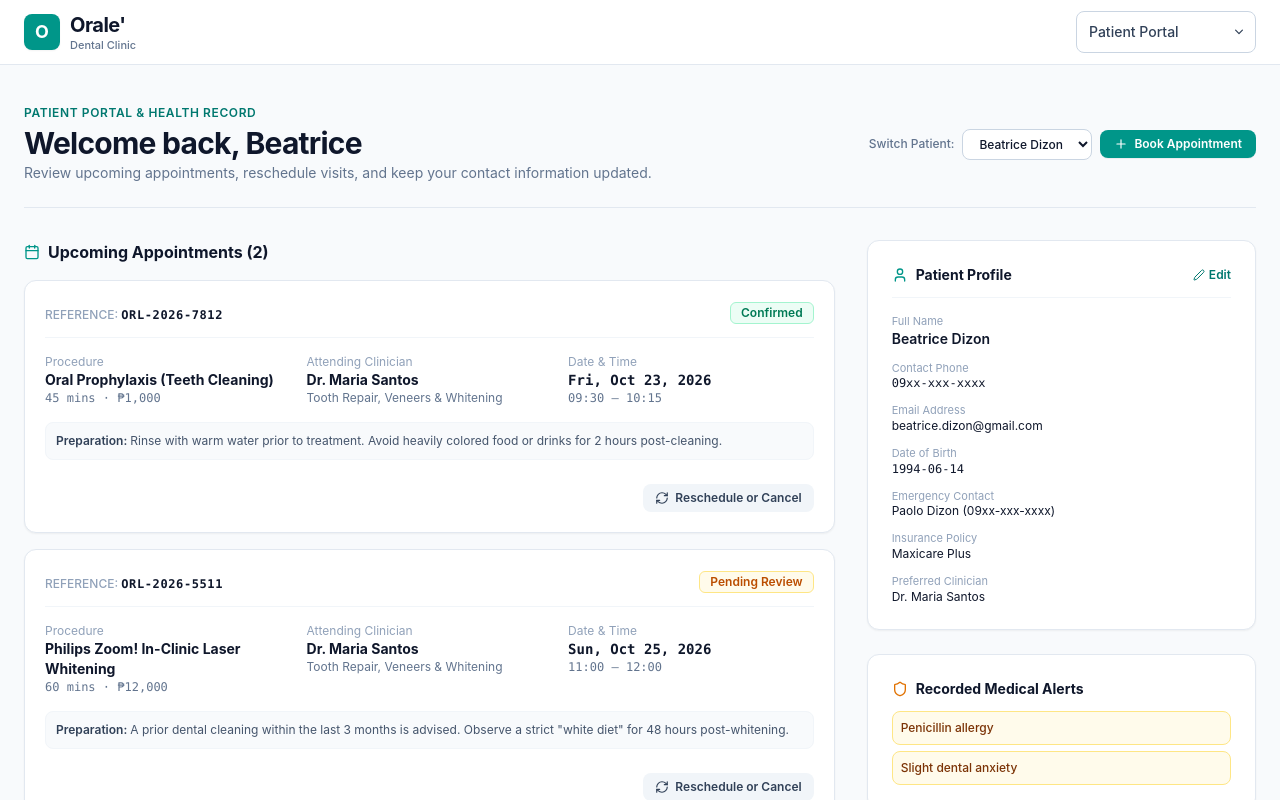
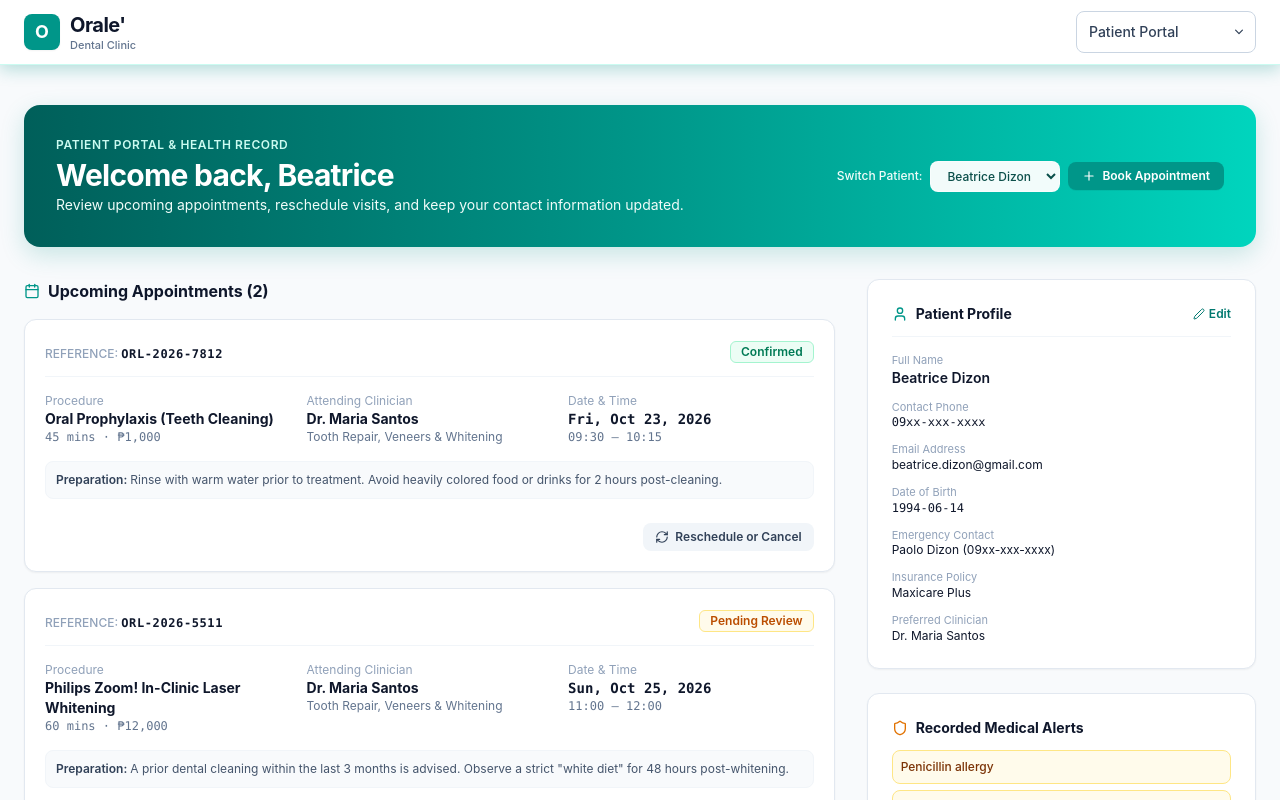
Before and after one commit to vellex2407/Orale-, a React (Vite) app: page / in a window 1280 px wide. Both pictures are taken after a click on the button "Patient Account". Shown: the top 800 px of the page. Built offline with nearby package versions, Linux system fonts and the light colour scheme.

Commit message:
Update dentist and petient portal

```diff
--- a/src/components/dentist/DentistPortal.tsx
+++ b/src/components/dentist/DentistPortal.tsx
@@ -56,7 +56,7 @@ export const DentistPortal: React.FC<DentistPortalProps> = ({
     <div className="py-8 bg-slate-100 min-h-[calc(100vh-140px)]">
       <div className="max-w-7xl mx-auto px-4 sm:px-6 space-y-6">
         {/* Clinician Header with Switcher */}
-        <div className="flex flex-col sm:flex-row sm:items-center justify-between gap-4 pb-4 border-b border-slate-200">
+        <div className="flex flex-col sm:flex-row sm:items-center justify-between gap-4 min-w-0 p-6 sm:p-8 rounded-2xl bg-gradient-to-r from-teal-800 via-teal-600 to-teal-400 shadow-[0_8px_24px_rgba(13,148,136,0.30)]">
           <div className="flex items-center gap-3">
             <img
               src={activeDentist?.avatarUrl}
@@ -65,22 +65,22 @@ export const DentistPortal: React.FC<DentistPortalProps> = ({
               referrerPolicy="no-referrer"
             />
             <div>
-              <div className="text-xs font-semibold uppercase tracking-wider text-teal-800">
+              <div className="text-xs font-semibold uppercase tracking-wider text-teal-100">
                 Operatory Clinical View
               </div>
-              <h1 className="text-xl sm:text-2xl font-bold tracking-tight text-slate-900">
+              <h1 className="text-xl sm:text-2xl font-bold tracking-tight text-white">
                 {activeDentist?.name} — Chairside Schedule
               </h1>
-              <p className="text-xs text-slate-500">{activeDentist?.title}</p>
+              <p className="text-xs text-teal-50">{activeDentist?.title}</p>
             </div>
           </div>
 
-          <div className="flex items-center gap-2">
-            <span className="text-xs text-slate-500 font-medium">Switch Clinician:</span>
+          <div className="flex flex-col sm:flex-row sm:items-center gap-2 w-full sm:w-auto min-w-0">
+            <span className="text-xs text-teal-50 font-medium whitespace-nowrap">Switch Clinician:</span>
             <select
               value={selectedDentistId}
               onChange={(e) => setSelectedDentistId(e.target.value)}
-              className="bg-white border border-slate-300 rounded-lg px-3 py-1.5 text-xs text-slate-900 font-semibold"
+              className="w-full sm:w-auto min-w-0 max-w-full bg-white/95 border border-white/50 rounded-lg px-3 py-1.5 text-xs text-teal-900 font-semibold focus:ring-2 focus:ring-teal-200 focus:outline-hidden"
             >
               {dentists.map((d) => (
                 <option key={d.id} value={d.id}>
--- a/src/components/layout/Navbar.tsx
+++ b/src/components/layout/Navbar.tsx
@@ -82,7 +82,7 @@ export const Navbar: React.FC<NavbarProps> = ({
 
 
   return (
-    <header className="sticky top-0 z-40 bg-white/95 backdrop-blur-md border-b border-slate-200">
+    <header className="sticky top-0 z-40 bg-white/95 backdrop-blur-md border-b border-teal-100 shadow-[0_4px_16px_rgba(13,148,136,0.30)]">
 
 
       {/* Top Bar Contract (Strict 3 Zones separated by gap-8) */}
@@ -229,7 +229,7 @@ export const Navbar: React.FC<NavbarProps> = ({
                   ? 'Patient Portal'
                   : activeView === 'admin'
                   ? 'Admin Dashboard'
-                  : 'Dentist Schedule'}
+                  : 'Dentist Portal'}
               </span>
 
               <svg
@@ -254,7 +254,7 @@ export const Navbar: React.FC<NavbarProps> = ({
                   { value: 'home', label: 'Patient Site' },
                   { value: 'portal', label: 'Patient Portal' },
                   { value: 'admin', label: 'Admin Dashboard' },
-                  { value: 'dentist', label: 'Dentist Schedule' },
+                  { value: 'dentist', label: 'Dentist Portal' },
                 ].map((option) => (
                   <button
                     key={option.value}
--- a/src/components/patient/PatientPortal.tsx
+++ b/src/components/patient/PatientPortal.tsx
@@ -83,26 +83,26 @@ export const PatientPortal: React.FC<PatientPortalProps> = ({
     <div className="py-10 bg-slate-50 min-h-[calc(100vh-140px)]">
       <div className="max-w-7xl mx-auto px-4 sm:px-6">
         {/* Header Strip with Patient Switcher */}
-        <div className="flex flex-col md:flex-row md:items-center justify-between gap-4 mb-8 pb-6 border-b border-slate-200">
+        <div className="flex flex-col md:flex-row md:items-center justify-between gap-4 mb-8 p-6 sm:p-8 rounded-2xl bg-gradient-to-r from-teal-800 via-teal-600 to-teal-400 shadow-[0_8px_24px_rgba(13,148,136,0.20)]">
           <div>
-            <div className="text-xs font-semibold uppercase tracking-wider text-teal-700">
+            <div className="text-xs font-semibold uppercase tracking-wider text-teal-100">
               Patient Portal & Health Record
             </div>
-            <h1 className="text-2xl sm:text-3xl font-bold tracking-tight text-slate-900 mt-1">
+            <h1 className="text-2xl sm:text-3xl font-bold tracking-tight text-white mt-1">
               Welcome back, {currentPatient?.firstName}
             </h1>
-            <p className="text-xs sm:text-sm text-slate-500 mt-0.5">
+            <p className="text-xs sm:text-sm text-teal-50 mt-0.5">
               Review upcoming appointments, reschedule visits, and keep your contact information updated.
             </p>
           </div>
 
           {/* Patient Profile Quick Switcher (Demo portfolio helper) */}
           <div className="flex items-center gap-2 self-start md:self-auto">
-            <span className="text-xs text-slate-500 font-medium">Switch Patient:</span>
+            <span className="text-xs text-teal-50 font-medium">Switch Patient:</span>
             <select
               value={currentPatient?.id}
               onChange={(e) => onSelectPatient(e.target.value)}
-              className="bg-white border border-slate-300 rounded-lg px-3 py-1.5 text-xs text-slate-900 font-medium focus:ring-2 focus:ring-teal-500 focus:outline-hidden"
+              className="bg-white/95 border border-white/50 rounded-lg px-3 py-1.5 text-xs text-teal-900 font-medium focus:ring-2 focus:ring-teal-200 focus:outline-hidden"
             >
               {patients.map((p) => (
                 <option key={p.id} value={p.id}>
```
